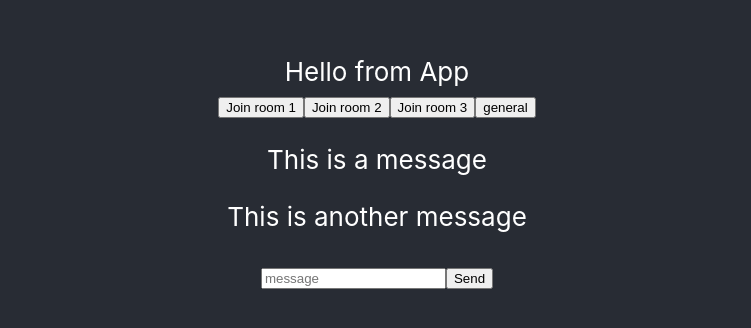
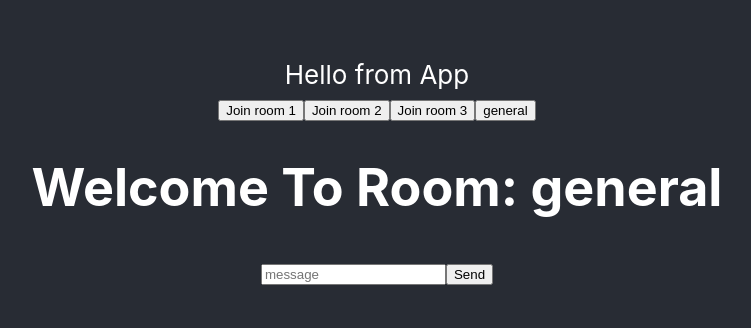
Before and after one commit to etreadway/chat-app, a React (Create React App) app in the folder client/: page / in a window 1280 px wide. Shown: the part 228-556 px from the top of the page, without its empty margins (263-1014 px from the left). Built offline with nearby package versions, Linux system fonts and the light colour scheme; no server answers.

Commit message:
added title so user knows what room they are in

```diff
--- a/client/src/components/ChatApp.jsx
+++ b/client/src/components/ChatApp.jsx
@@ -12,10 +12,7 @@ export const ChatApp = () => {
 
   const [incoming, setIncoming] = useState("");
 
-  const [messageList, setMessageList] = useState([
-    "This is a message",
-    "This is another message",
-  ]);
+  const [messageList, setMessageList] = useState([]);
 
   const [newMessage, setNewMessage] = useState("");
 
@@ -76,6 +73,7 @@ export const ChatApp = () => {
       <button value="general" onClick={handleJoin}>
         general
       </button>
+      <h1>Welcome To Room: {currentRoom}</h1>
       <div>{listItems}</div>
       <form onSubmit={handleMessageSend}>
         <input
```
